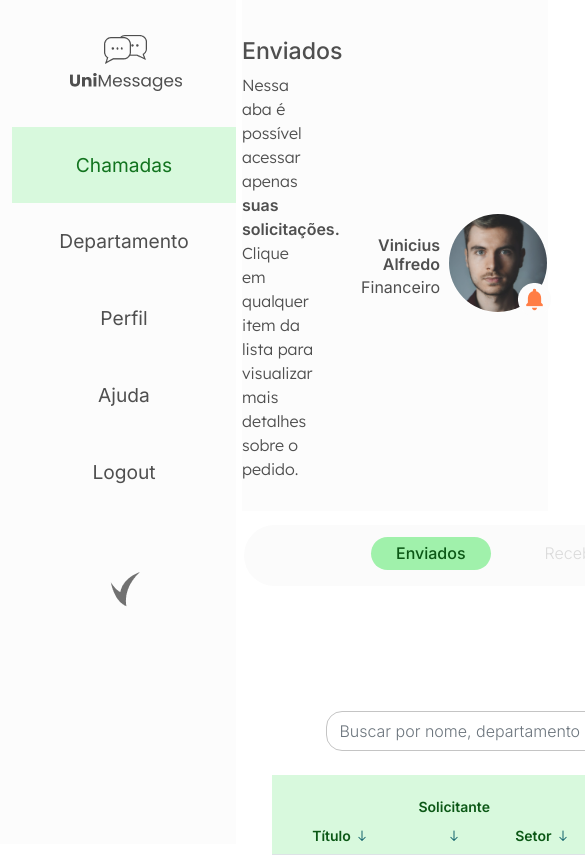
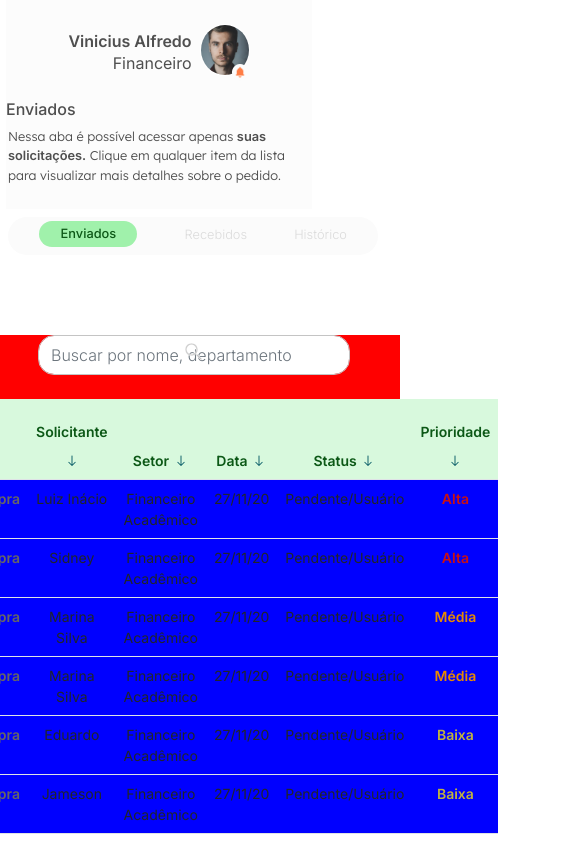
Before and after one commit to maycristina/uniavan, a plain HTML site: page index.html in a window 390 px wide. Shown: the top 858 px of the page, 585 px wide, since content can reach past the window. Drawn offline with nearby package versions, Linux system fonts and the light colour scheme.

Commit message:
sm table init

```diff
--- a/style/nav/header.css
+++ b/style/nav/header.css
@@ -41,14 +41,14 @@
     text-align: right;
     margin: 0;
     padding: 0;
-    font-size: 16px;
+    font-size: 1rem;
 }
 
 .card-profile h4{
     text-align: right;
     margin: 0;
     padding: 0;
-    font-size: 16px;
+    font-size: 1rem;
     font-weight: 600;
 }
 
@@ -68,3 +68,107 @@ header{
     border-left:6px solid #ffffff;
     font-family: 'Lexend', sans-serif;
 }
+
+
+@media (min-width:325px) and (max-width:450px){
+    .container{
+        width: 99vw;
+    }
+
+    .profile img{
+        width: 50px !important;
+        height: auto;
+    }
+
+    .card-profile{
+        /* display: none; */
+        display: flex;
+        flex-direction: column;
+        width: 100%;
+    }
+
+    .card-profile h4 p {
+        font-size:0.8rem !important;
+    }
+
+    .notification img{
+        width: 16px;
+        position:absolute;
+        margin:-12px 32px ;
+    }
+
+    .subtitle{
+        width: 99%;
+        padding: 0 2px;
+        font-size: 0.8rem !important;
+    }
+
+    header{
+        display: flex;
+        flex-direction:column-reverse;
+        justify-content: center;
+    }
+
+    header h4, h3, p {
+        font-size:1rem !important;
+    }
+
+
+    .menu{
+        width: 30vw !important;
+        height: 15vh !important;
+    }
+
+    .suspenso{
+        width:100%;
+        font-size:0.8rem;
+    }
+
+    .suspenso ul{
+        width: 99% !important;
+        padding: 8px !important;
+    }
+
+    .box-menu{
+        display: none !important;
+        padding: 0 10px !important;
+    }
+
+    .input-search{
+        padding: 0 50px !important;
+        background-color: red;
+    }
+
+    .input-search input{
+        width:80vw !important;
+    }
+
+    .input-search button{
+        border: none;
+        background-color: #c4c4c400;
+        position: absolute;
+        justify-content: center;
+        margin:0 !important;
+    }
+    .input-search button svg:hover{
+        width: 8px;
+        height:8px;
+        transition: 0.8s;
+        padding: 2%;
+    }
+
+    .table{
+        width: 30vw !important;
+        background-color: pink;
+    }
+
+    .table-light-green{
+        width: 30vw !important;
+        background-color: blue;
+    }
+
+    .bg-table {
+        width: 20vw !important;
+    }
+
+}
--- a/style/nav/navbar.css
+++ b/style/nav/navbar.css
@@ -131,3 +131,13 @@
 .aba-atual li{
     color:#0C5816 !important;
 }
+
+@media (min-width:200px) and (max-width:450px){
+    .nav{
+        display: none !important;
+    }
+
+    .header{
+
+    }
+}
```
